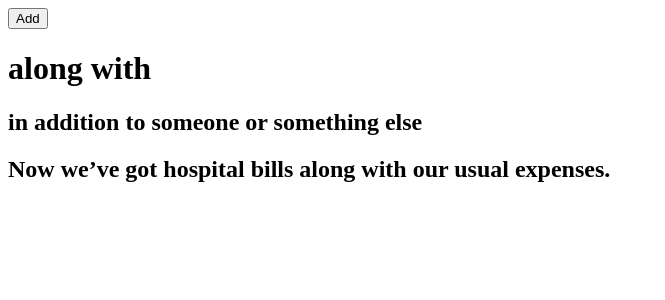
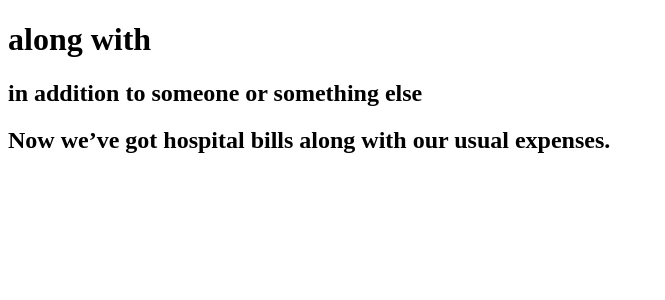
Before and after one commit to benilyxdd/memorize-vocabs, a React (Create React App) app: page / in a window 1280 px wide. Shown: the top 300 px of the page, without its empty margins (0-665 px from the left). Built offline with nearby package versions, Linux system fonts and the light colour scheme.

Commit message:
update app.tsx

```diff
--- a/src/App.tsx
+++ b/src/App.tsx
@@ -3,7 +3,6 @@ import { useSelector } from "react-redux";
 
 import "./App.css";
 import { RootState } from ".";
-import AddVocabButton from "./components/AddVocabButton/AddVocabButton";
 import { VocabsListInterface } from "./store/reducers/VocabsData";
 
 function App() {
@@ -13,7 +12,6 @@ function App() {
 
 	return (
 		<div className="App">
-			<AddVocabButton />
 			{VocabsList &&
 				VocabsList.map((vocab) => {
 					return (
```
